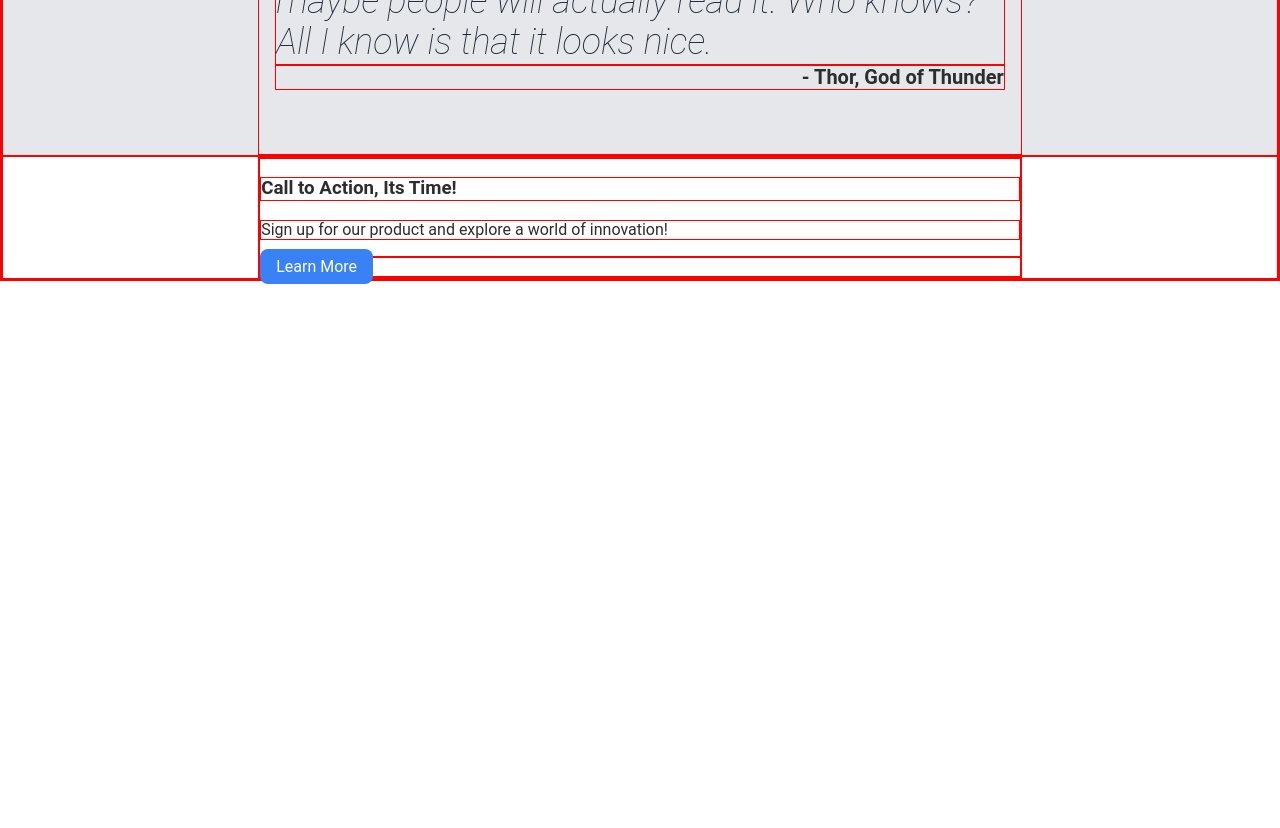
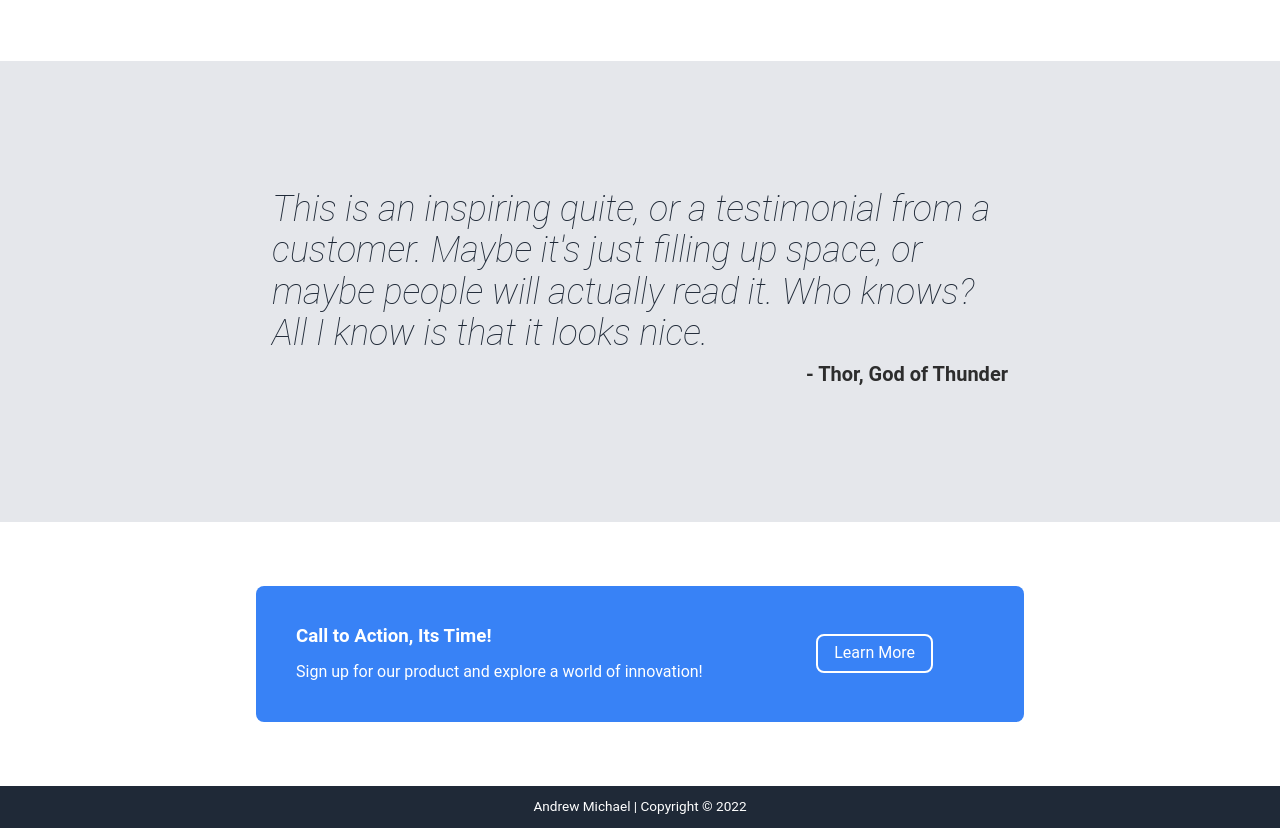
Before and after one commit to AndrewMichael1851/odin-landing-page, a plain HTML site: page index.html in a window 1280 px wide. Shown: the part 1079-1907 px from the top of the page. Before the commit the page ends 1363 px from the top, so only its background shows below. Drawn offline with Linux system fonts and the light colour scheme.

Commit message:
Finished the last two sections. Removed red borders.

```diff
--- a/css/style.css
+++ b/css/style.css
@@ -9,10 +9,15 @@
     --accent-color-blue: #3882f6;
 }
 
-/* Red Border for Visualizing Flex */
+/*
+
+Red Border for Visualizing Flex
+
 * {
     border: 1px solid red;
 }
+
+*/
 
 h1,
 h2,
@@ -50,7 +55,7 @@ li {
 .section-white,
 .section-gray {
     align-content: center;
-    padding: 0px 20%;
+    padding: 4em 20%;
 }
 
 .hero {
@@ -153,6 +158,50 @@ li {
     text-align: right;
     font-size: 1.25em;
     font-weight: bold;
+    margin: 8px 0px;
+}
+
+.cta-box {
+    background-color: var(--accent-color-blue);
+    display: flex;
+    padding: 2em;
+    border-radius: 8px;
+}
+
+.cta-column-left {
+    flex: 2;
+    display: flex;
+    flex-direction: column;
+    justify-content: center;
+}
+
+.cta-column-right {
+    flex: 1;
+    display: flex;
+    align-items: center;
+    justify-content: center;
+}
+
+.cta-box h3,
+.cta-box p {
+    color: white;
+    margin: 8px;
+}
+
+.cta-box a {
+    border: 2px solid white;
+}
+
+.footer {
+    background-color: var(--background-color-blue);
+    display: flex;
+    align-items: center;
+    justify-content: center;
+}
+
+.footer p {
+    color: white;
+    font-size: 0.85em;
 }
 
 .button {
@@ -183,7 +232,8 @@ li {
   }
 
   .title-section,
-  .section-cards {
+  .section-cards,
+  .cta-box {
       display: flex;
       flex-direction: column;
       align-items: center;
--- a/index.html
+++ b/index.html
@@ -68,14 +68,19 @@
         </div>
         <div class="section-white">
             <div class="cta-box">
-                <div class="cta-column">
+                <div class="cta-column-left">
                     <h3>Call to Action, Its Time!</h3>
                     <p>Sign up for our product and explore a world of innovation!</p>
                 </div>
-                <div class="cta-column">
+                <div class="cta-column-right">
                     <a href="#" class="button">Learn More</a>
                 </div>
             </div>
         </div>
+        <div class="footer">
+            <div class="footer-content">
+                <p>Andrew Michael | Copyright © 2022</p>
+            </div>
+        </div>
     </body>
 </html>
```
